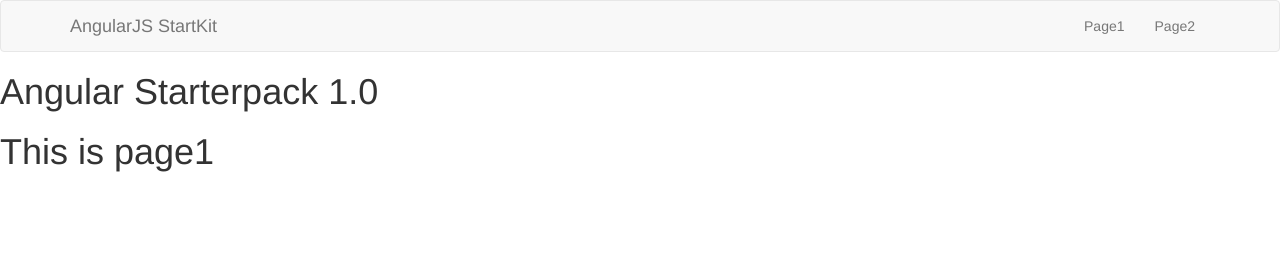
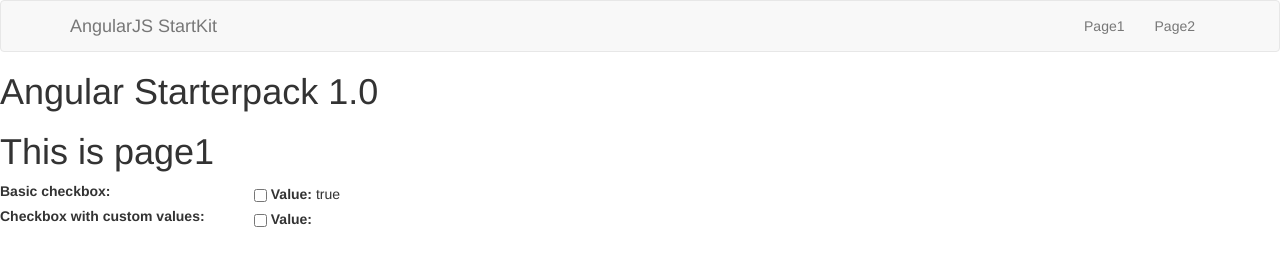
Before and after one commit to atozjames/angularjs_startkit, a website: page index.html at #!/page1 in a window 1280 px wide. Drawn offline with nearby package versions, Linux system fonts and the light colour scheme.

Commit message:
checkbox

```diff
--- a/page1/page1.html
+++ b/page1/page1.html
@@ -1 +1,33 @@
 <h1>This is page1</h1>
+
+<style>
+        label
+        {
+          width: 250px;
+          display: inline-block;
+          vertical-align: middle;
+        }
+
+        input
+        {
+          vertical-align: middle;
+        }
+
+        .valueItems
+        {
+          display: inline-block;
+          vertical-align: middle;
+        }
+      </style>
+
+
+
+<div>
+        <label for="basicCheck">Basic checkbox:</label>
+        <input id="basicCheck" type="checkbox" checked ng-model="basicCheckValue" ng-init="checked=true" ng-change="getStatus()"/>
+        <span class="valueItems"><strong>Value:</strong> {{basicCheckValue}}</span><br />
+
+        <label for="customValCheck">Checkbox with custom values:</label>
+        <input id="customValCheck" type="checkbox" ng-model="customValCheckValue" ng-change="getStatus()"/>
+        <span class="valueItems"><strong>Value:</strong> {{customValCheckValue}}</span>
+</div>
--- a/page1/page1.js
+++ b/page1/page1.js
@@ -7,7 +7,26 @@ angular.module("myApp.page1",['ngRoute'])
            controller : "page1Ctrl"
         });
 
-}]).controller('page1Ctrl',function(){
+}]).controller('page1Ctrl',function($scope){
 
     console.log("page1");
+    $scope.basicCheckValue="true";
+
+    $scope.getStatus = function(){
+
+        console.log("called getstatus");
+        if($scope.basicCheckValue){
+            console.log("select");
+        }
+
+        if($scope.customValCheckValue){
+            console.log("customValCheckValue select");
+        }
+
+    }
+
+
+
+
+
 });
```
